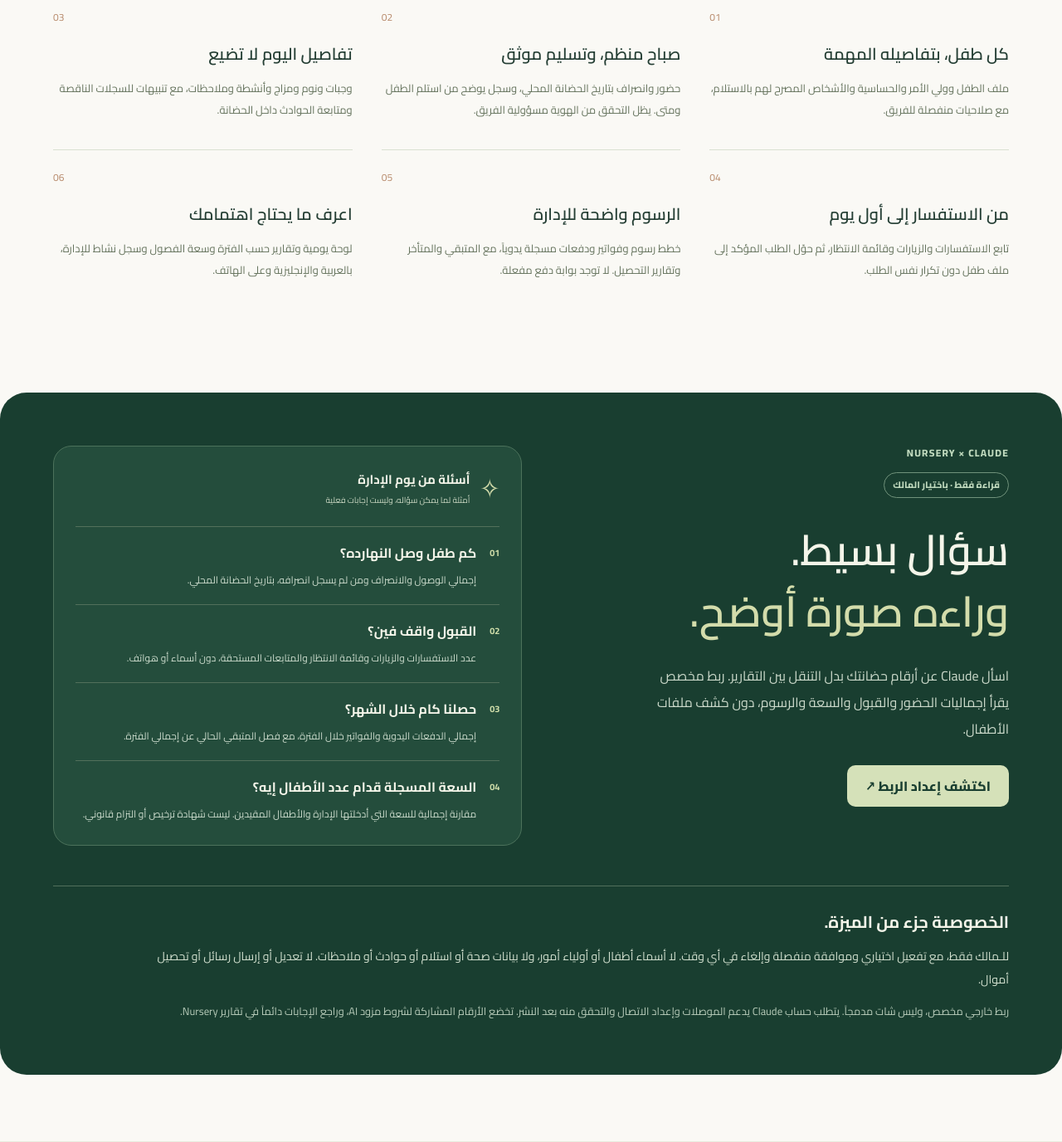
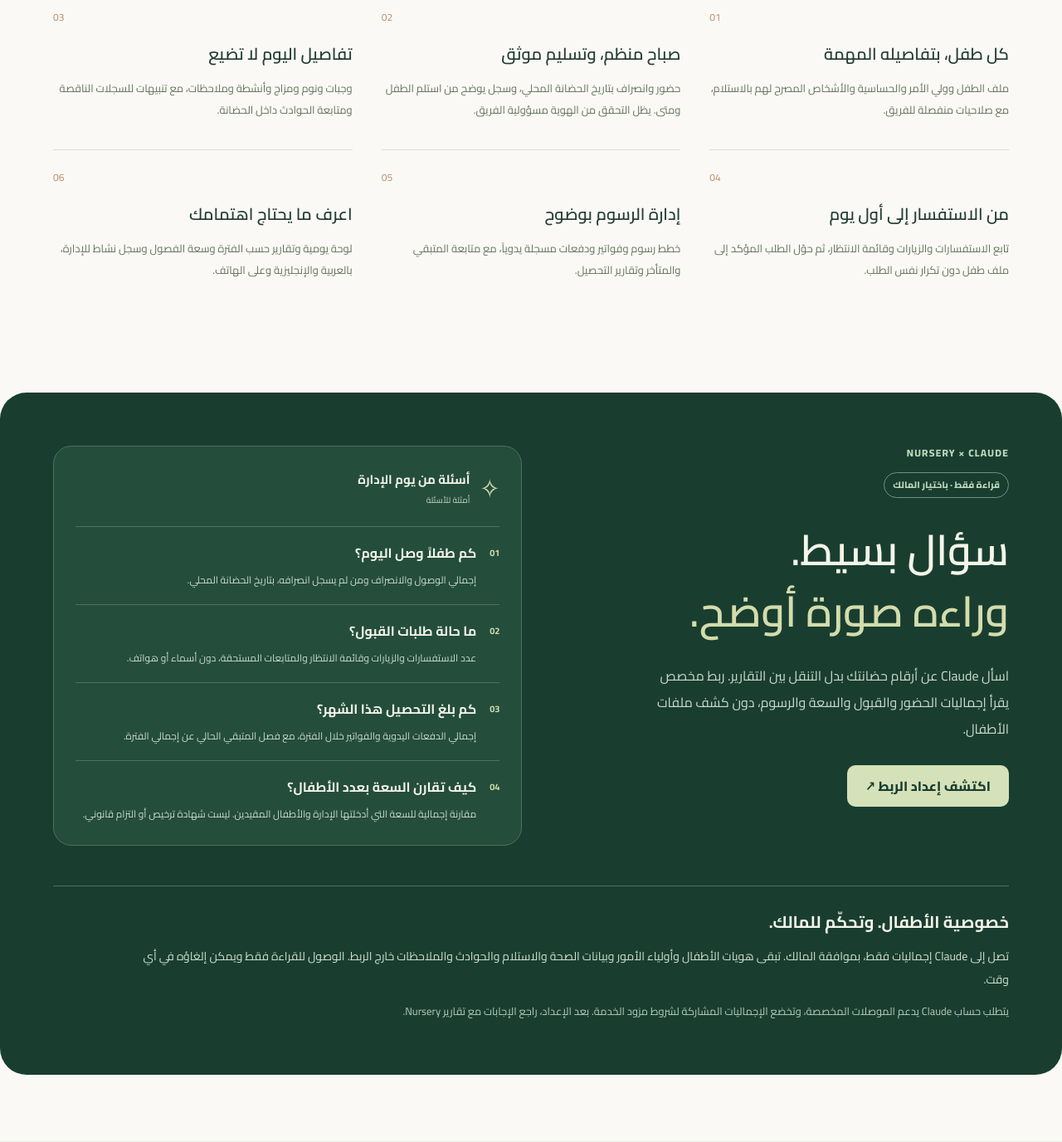
Before and after one commit to SalemAshraf/rawda-nursery, a Laravel app: page / in a window 1280 px wide. Shown: the part 1490-2866 px from the top of the page at 83% size. Run offline with Laravel 12, Linux system fonts and the light colour scheme; data that the repository does not hold is empty; style sheets or scripts are compiled from the project's sources; some libraries are stand-ins or nearby versions.

Commit message:
Polish customer-facing setup, plan and account copy

```diff
--- a/resources/js/Layouts/GuestLayout.vue
+++ b/resources/js/Layouts/GuestLayout.vue
@@ -19,9 +19,13 @@ const { t, locale, toggleLocale } = useI18n();
             <h1 class="text-2xl font-bold text-green-900 mb-2">
                 {{
                     t(
-                        route().current("register")
-                            ? "Create your nursery workspace"
-                            : "Welcome back",
+                        ({
+                            register: 'Create your nursery workspace',
+                            'password.request': 'Reset your password',
+                            'password.reset': 'Choose a new password',
+                            'password.confirm': 'Confirm your password',
+                            'verification.notice': 'Verify your email',
+                        })[route().current()] || 'Welcome back',
                     )
                 }}
             </h1>
--- a/resources/js/Pages/Ai/Index.vue
+++ b/resources/js/Pages/Ai/Index.vue
@@ -173,8 +173,8 @@ function save() {
                     <p>
                         {{
                             L(
-                                "قد تختلف إتاحة الموصلات حسب حساب Claude وسياساته. هذا ربط خارجي مخصص، وليس شات مدمجاً أو إدراجاً عاماً. لم يتم اختبار اتصال هذه الحضانة على حسابك بعد.",
-                                "Connector availability depends on your Claude account and policies. This is a custom external connection, not embedded chat or a public listing. This nursery connection has not yet been tested on your account.",
+                                "يلزم حساب Claude يدعم الموصلات المخصصة. أضف الاتصال من حسابك في Claude، ثم قارن أول إجابة بتقرير Nursery للتأكد من الإعداد.",
+                                "A Claude account with custom connector support is required. Add the connection from Claude, then compare your first answer with a Nursery report to check the setup.",
                             )
                         }}
                     </p>
@@ -186,6 +186,10 @@ function save() {
                             )
                         }}
                     </p>
+                    <details class="connection-help">
+                        <summary>{{ L('متطلبات الربط واستخدامه', 'Connection requirements and use') }}</summary>
+                        <p>{{ L('المحادثة تتم في حسابك لدى Claude، لا داخل Nursery. إتاحة الموصلات تخضع لحسابك وشروط المزود. إذا تعذر إتمام الربط، راجع دعم الموصلات في حسابك، ثم عنوان الاتصال وموافقة مالك الحضانة. يمكنك إلغاء الوصول من قائمة الاتصالات أدناه.', 'Chat takes place in your Claude account, not inside Nursery. Connector access depends on your account and provider terms. If setup cannot be completed, check connector support in your account, then the endpoint and nursery owner consent. You can revoke access in the connections list below.') }}</p>
+                    </details>
                 </section>
             </div>
             <section class="ai-card connection-list">
@@ -230,6 +234,8 @@ function save() {
     </AuthenticatedLayout>
 </template>
 <style scoped>
+.connection-help { margin-top: 18px; border-top: 1px solid #e0e8e2; padding-top: 16px; }
+.connection-help summary { cursor: pointer; font-size: 14px; font-weight: 700; color: #35533d; }
 .ai-page {
     max-width: 1120px;
     margin: auto;
--- a/resources/js/Pages/Auth/ForgotPassword.vue
+++ b/resources/js/Pages/Auth/ForgotPassword.vue
@@ -30,13 +30,13 @@ const submit = () => {
         <div class="mb-4 text-sm text-gray-600">
             {{
                 t(
-                    "Forgot your password? No problem. Just let us know your email address and we will email you a password reset link that will allow you to choose a new one.",
+                    "Enter your account email to request a password reset link. If no message arrives, contact the platform team.",
                 )
             }}
         </div>
 
         <div v-if="status" class="mb-4 text-sm font-medium text-green-600">
-            {{ status }}
+            {{ t('Request received. Check your inbox, or contact the platform team if no message arrives.') }}
         </div>
 
         <form @submit.prevent="submit">
@@ -53,7 +53,7 @@ const submit = () => {
                     autocomplete="username"
                 />
 
-                <InputError class="mt-2" :message="form.errors.email" />
+                <InputError class="mt-2" :message="t(form.errors.email)" />
             </div>
 
             <div class="mt-4 flex items-center justify-end">
@@ -64,5 +64,6 @@ const submit = () => {
                 >
             </div>
         </form>
+        <a href="/#contact" class="mt-4 block text-sm text-gray-600 underline">{{ t('Contact the platform team') }}</a>
     </GuestLayout>
 </template>
--- a/resources/js/Pages/Auth/Register.vue
+++ b/resources/js/Pages/Auth/Register.vue
@@ -29,7 +29,7 @@ const submit = () => {
     <GuestLayout>
         <Head :title="t('Register')" />
 
-        <p class="mb-5 text-xs leading-7 text-gray-500">{{t('New accounts request manual activation. Registration does not take payment or promise a free trial.')}}</p><form @submit.prevent="submit">
+        <p class="mb-5 text-xs leading-7 text-gray-500">{{t('Create your nursery account, then review a plan and request activation. Registration does not take payment.')}}</p><form @submit.prevent="submit">
             <div>
                 <InputLabel for="nursery_name" :value="t('Nursery name')" />
 
--- a/resources/js/Pages/Auth/VerifyEmail.vue
+++ b/resources/js/Pages/Auth/VerifyEmail.vue
@@ -30,7 +30,7 @@ const verificationLinkSent = computed(
         <div class="mb-4 text-sm text-gray-600">
             {{
                 t(
-                    "Thanks for signing up! Before getting started, could you verify your email address by clicking on the link we just emailed to you? If you didn't receive the email, we will gladly send you another.",
+                    "Verify your email using the link you receive. If no message arrives, contact the platform team.",
                 )
             }}
         </div>
@@ -41,7 +41,7 @@ const verificationLinkSent = computed(
         >
             {{
                 t(
-                    "A new verification link has been sent to the email address you provided during registration.",
+                    "Request received. Check your inbox, or contact the platform team if no message arrives.",
                 )
             }}
         </div>
@@ -58,10 +58,14 @@ const verificationLinkSent = computed(
                     :href="route('logout')"
                     method="post"
                     as="button"
-                    class="rounded-md text-sm text-gray-600 underline hover:text-gray-900 focus:outline-none focus:ring-2 focus:ring-indigo-500 focus:ring-offset-2"
+                    class="verification-logout rounded-md text-sm text-gray-600 underline hover:text-gray-900 focus:outline-none focus:ring-2 focus:ring-indigo-500 focus:ring-offset-2"
                     >{{ t("Log Out") }}</Link
                 >
             </div>
         </form>
+        <a href="/#contact" class="mt-4 block text-sm text-gray-600 underline">{{ t('Contact the platform team') }}</a>
     </GuestLayout>
 </template>
+<style scoped>
+.verification-logout { background: transparent; color: #536258; padding: 8px 10px; border: 1px solid #dfe8e0; }
+</style>
--- a/resources/js/Pages/Platform/Index.vue
+++ b/resources/js/Pages/Platform/Index.vue
@@ -362,8 +362,8 @@ function filter() {
                 <p v-if="!plans.length">
                     {{
                         L(
-                            "لا توجد باقات بعد. لم يتم افتراض سعر أو مدة تجربة.",
-                            "No plans yet. No price or trial period has been assumed.",
+                            "أضف باقة وحدد سعرها وشروط تفعيلها، ثم انشرها عندما تكون جاهزة.",
+                            "Add a plan with its price and activation terms, then publish it when ready.",
                         )
                     }}
                 </p>
--- a/resources/js/Pages/Profile/Partials/UpdateProfileInformationForm.vue
+++ b/resources/js/Pages/Profile/Partials/UpdateProfileInformationForm.vue
@@ -95,7 +95,7 @@ const form = useForm({
                 >
                     {{
                         t(
-                            "A new verification link has been sent to your email address.",
+                            "Request received. Check your inbox, or contact the platform team if no message arrives.",
                         )
                     }}
                 </div>
--- a/resources/js/Pages/Subscription/Index.vue
+++ b/resources/js/Pages/Subscription/Index.vue
@@ -159,8 +159,8 @@ const labels = {
                     <p class="saas-muted">
                         {{
                             L(
-                                "تتم مراجعة السعر وشروط التفعيل مع إدارة المنصة. لا توجد بوابة دفع مفعلة.",
-                                "Price and activation terms are reviewed with the platform team. No payment gateway is active.",
+                                "راجع السعر وشروط التفعيل مع إدارة المنصة. تُرتّب الدفعات خارج Nursery وتُسجّل يدوياً.",
+                                "Review pricing and activation terms with the platform team. Payments are arranged outside Nursery and recorded manually.",
                             )
                         }}
                     </p>
--- a/resources/js/Pages/Welcome.vue
+++ b/resources/js/Pages/Welcome.vue
@@ -48,10 +48,10 @@ const features = [
     ],
     [
         "05",
-        "الرسوم واضحة للإدارة",
-        "A clearer view of nursery fees",
-        "خطط رسوم وفواتير ودفعات مسجلة يدوياً، مع المتبقي والمتأخر وتقارير التحصيل. لا توجد بوابة دفع مفعلة.",
-        "Tuition plans, invoices and manually recorded payments, with outstanding balances and collection reports. No live payment gateway.",
+        "إدارة الرسوم بوضوح",
+        "Nursery fees, clearly recorded",
+        "خطط رسوم وفواتير ودفعات مسجلة يدوياً، مع متابعة المتبقي والمتأخر وتقارير التحصيل.",
+        "Tuition plans, invoices and manually recorded payments, with outstanding balances and collection reports.",
     ],
     [
         "06",
@@ -297,8 +297,8 @@ function submit() {
                                 )
                             }}<small>{{
                                 L(
-                                    "أمثلة لما يمكن سؤاله، وليست إجابات فعلية",
-                                    "Example questions, not live answers",
+                                    "أمثلة للأسئلة",
+                                    "Suggested questions",
                                 )
                             }}</small></span
                         >
@@ -309,7 +309,7 @@ function submit() {
                             <h3>
                                 {{
                                     L(
-                                        "كم طفل وصل النهارده؟",
+                                        "كم طفلاً وصل اليوم؟",
                                         "How many children arrived today?",
                                     )
                                 }}
@@ -330,7 +330,7 @@ function submit() {
                             <h3>
                                 {{
                                     L(
-                                        "القبول واقف فين؟",
+                                        "ما حالة طلبات القبول؟",
                                         "Where do admissions stand?",
                                     )
                                 }}
@@ -351,7 +351,7 @@ function submit() {
                             <h3>
                                 {{
                                     L(
-                                        "حصلنا كام خلال الشهر؟",
+                                        "كم بلغ التحصيل هذا الشهر؟",
                                         "How much did we collect this month?",
                                     )
                                 }}
@@ -372,7 +372,7 @@ function submit() {
                             <h3>
                                 {{
                                     L(
-                                        "السعة المسجلة قدام عدد الأطفال إيه؟",
+                                        "كيف تقارن السعة بعدد الأطفال؟",
                                         "How does entered capacity compare with enrollment?",
                                     )
                                 }}
@@ -391,22 +391,22 @@ function submit() {
                 <div class="ai-boundary">
                     <strong>{{
                         L(
-                            "الخصوصية جزء من الميزة.",
-                            "Privacy is part of the feature.",
+                            "خصوصية الأطفال. وتحكّم للمالك.",
+                            "Child privacy. Owner control.",
                         )
                     }}</strong>
                     <p>
                         {{
                             L(
-                                "للـمالك فقط، مع تفعيل اختياري وموافقة منفصلة وإلغاء في أي وقت. لا أسماء أطفال أو أولياء أمور، ولا بيانات صحة أو استلام أو حوادث أو ملاحظات. لا تعديل أو إرسال رسائل أو تحصيل أموال.",
-                                "Owner-only, with opt-in, separate consent and revocation. No child or guardian identities, health, pickup, incident or free-text records. No edits, messages or charges.",
+                                "تصل إلى Claude إجماليات فقط، بموافقة المالك. تبقى هويات الأطفال وأولياء الأمور وبيانات الصحة والاستلام والحوادث والملاحظات خارج الربط. الوصول للقراءة فقط ويمكن إلغاؤه في أي وقت.",
+                                "Only aggregates are shared with Claude, with owner consent. Child and guardian identities, health, pickup, incident and free-text records stay outside the connection. Access is read-only and can be revoked at any time.",
                             )
                         }}
                     </p>
                     <small>{{
                         L(
-                            "ربط خارجي مخصص، وليس شات مدمجاً. يتطلب حساب Claude يدعم الموصلات وإعداد الاتصال والتحقق منه بعد النشر. تخضع الأرقام المشاركة لشروط مزود AI، وراجع الإجابات دائماً في تقارير Nursery.",
-                            "A custom external connection, not embedded chat. Requires a Claude account with connector support, setup and verification after deployment. Shared aggregates are subject to the AI provider’s terms. Always check answers against Nursery reports.",
+                            "يتطلب حساب Claude يدعم الموصلات المخصصة، وتخضع الإجماليات المشاركة لشروط مزود الخدمة. بعد الإعداد، راجع الإجابات مع تقارير Nursery.",
+                            "Requires a Claude account with custom connector support. Shared aggregates follow the provider's terms. After setup, check answers against Nursery reports.",
                         )
                     }}</small>
                 </div>
@@ -567,16 +567,16 @@ function submit() {
                         <h3>
                             {{
                                 L(
-                                    "لنبدأ باحتياجاتك، لا بسعر مفترض.",
-                                    "Let’s start with your needs, not an assumed price.",
+                                    "عرض يناسب طريقة عمل حضانتك.",
+                                    "A proposal for the way your nursery works.",
                                 )
                             }}
                         </h3>
                         <p>
                             {{
                                 L(
-                                    "لم تُنشر باقات مسعّرة بعد. أخبرنا عن حضانتك لطلب عرض يناسب طريقة عملك.",
-                                    "Priced plans have not been published yet. Tell us about your nursery to request a suitable proposal.",
+                                    "أخبرنا عن فريقك واحتياجاتك، لنتفق على الباقة وشروط التفعيل المناسبة قبل أي التزام مالي.",
+                                    "Tell us about your team and needs. Review a suitable plan and activation terms before any financial commitment.",
                                 )
                             }}
                         </p>
@@ -609,8 +609,8 @@ function submit() {
                         <p>
                             {{
                                 L(
-                                    "النسخة الحالية مساحة داخلية لفريق الحضانة. لا تتضمن دخول أولياء الأمور أو رسائل وإشعارات تلقائية لهم.",
-                                    "The current version is an internal nursery staff workspace. Parent logins and automatic messages or notifications are not included.",
+                                    "Nursery مساحة داخلية لفريق الحضانة. دخول أولياء الأمور والرسائل والإشعارات التلقائية لهم غير مشمولة.",
+                                    "Nursery is an internal staff workspace. Parent logins and automatic parent messages or notifications are not included.",
                                 )
                             }}
                         </p>
@@ -627,8 +627,8 @@ function submit() {
                         <p>
                             {{
                                 L(
-                                    "لا توجد بوابة دفع مفعلة. الإدارة تسجل الدفعات يدوياً وتراجع الفواتير والمتبقي في النظام.",
-                                    "No payment gateway is active. Management records payments manually and reviews invoices and balances in the system.",
+                                    "لا. تُسجّل الإدارة الدفعات يدوياً وتتابع الفواتير والأرصدة داخل Nursery؛ التحصيل الإلكتروني غير مشمول.",
+                                    "No. Management records payments manually and tracks invoices and balances in Nursery; online payment collection is not included.",
                                 )
                             }}
                         </p>
@@ -834,6 +834,8 @@ function submit() {
 </template>
 
 <style scoped>
+.landing-faq > * { min-width: 0; }
+.landing-faq .section-heading { max-width: 100%; }
 .product-window picture { display: block; }
 .product-window img { height: auto; }
 @media (max-width: 700px) { .product-window { transform: none; } }
```
Also changed, not shown: public/images/ai-preview.png, resources/js/lib/i18n.js.
